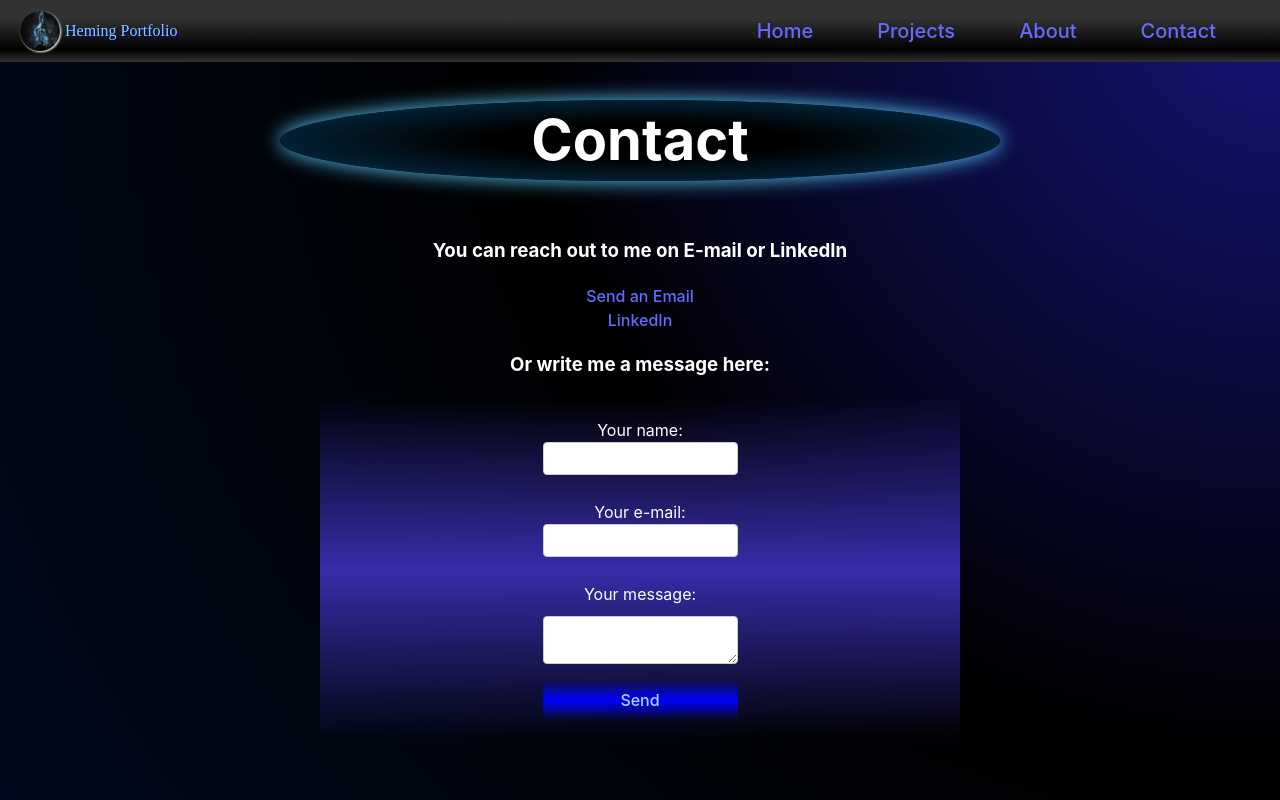
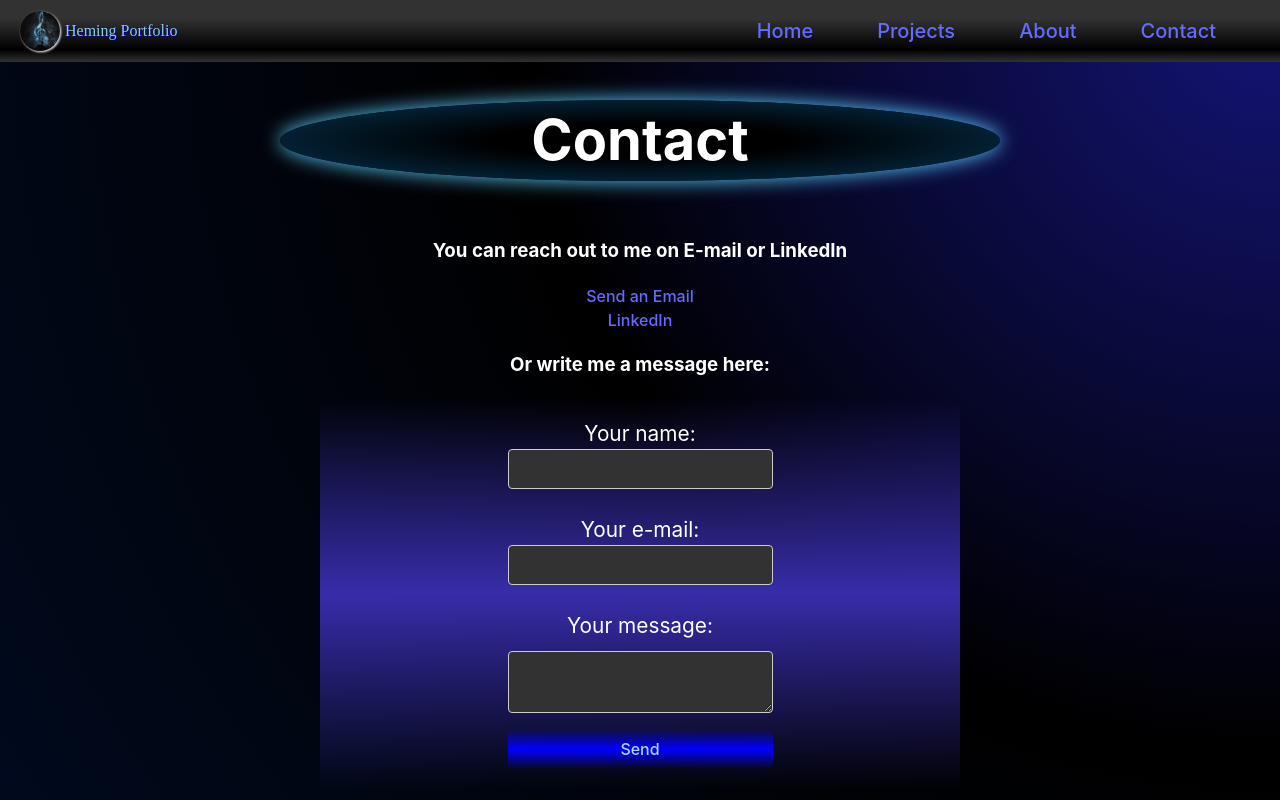
Before and after one commit to hemingus/portfolio, a React (Vite) app: page /contact in a window 1280 px wide. Built offline with nearby package versions, Linux system fonts and the light colour scheme; no server answers.

Commit message:
updated ContactForm css

```diff
--- a/src/components/ContactForm/ContactForm.css
+++ b/src/components/ContactForm/ContactForm.css
@@ -15,6 +15,7 @@
   }
 
   .form-container label {
+    font-size: 1.3rem;
     display: flex;
     justify-content: center;
     flex-direction: column;
@@ -23,10 +24,15 @@
 
   .form-container input,
   .form-container textarea {
+    background: rgb(50, 50, 50);
+    color: white;
+    font-family: arial;
+    font-size: 1.2rem;
     padding: 8px;
     margin-bottom: 15px;
     border: 1px solid #ccc;
     border-radius: 4px;
+    height: auto;
   }
 
   .form-container button {
```
